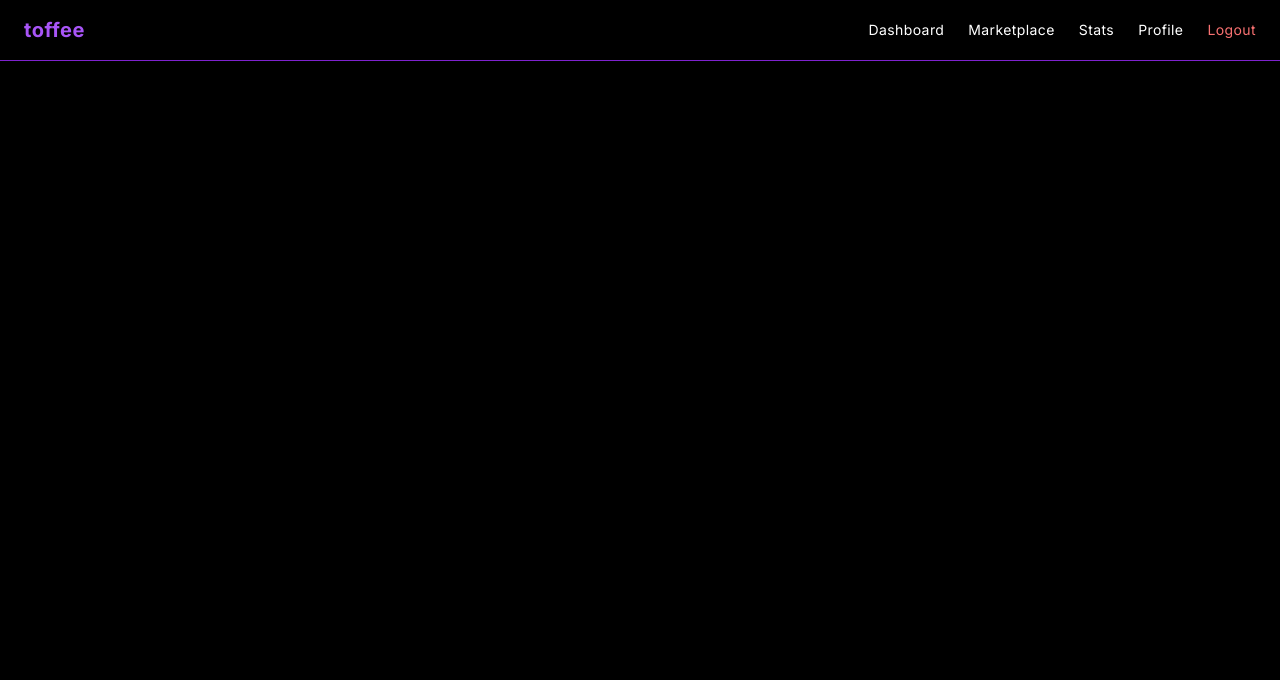
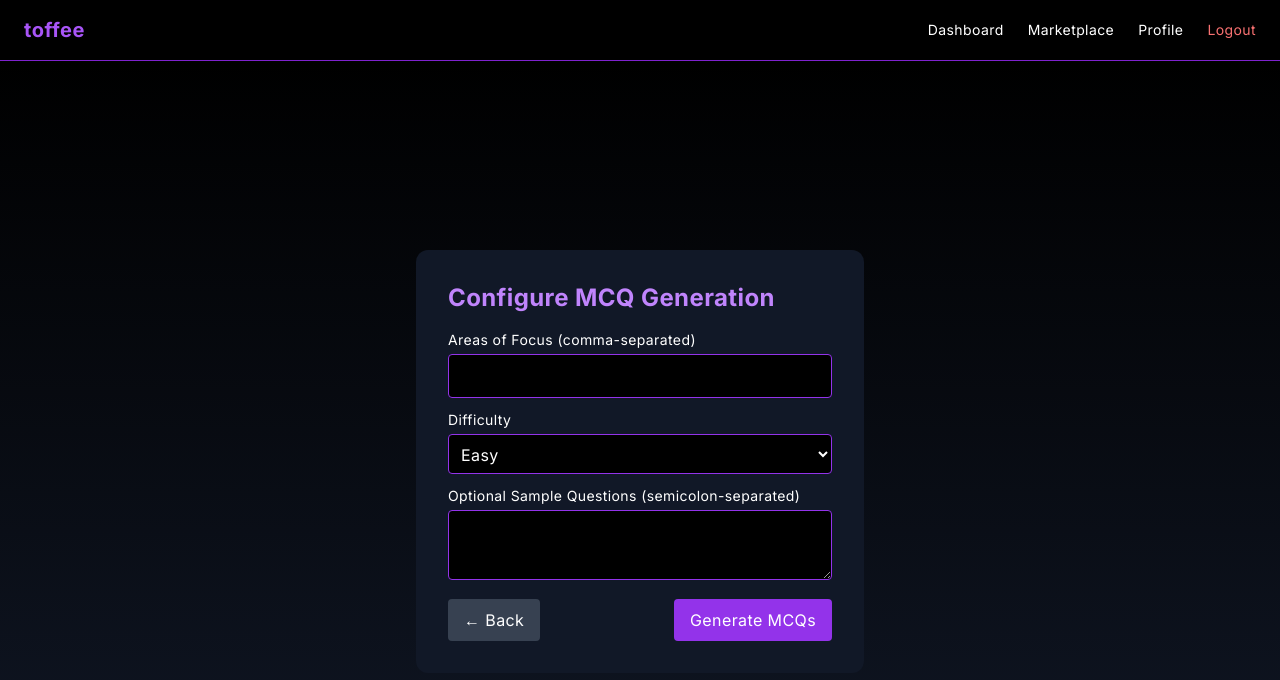
Before and after one commit to toffeedevs/toffee, a React (Create React App) app: page /generate/mcq in a window 1280 px wide. Shown: the top 680 px of the page. Built offline with nearby package versions, Linux system fonts and the light colour scheme; no server answers; sample sign-in values are in the browser's storage.

Commit message:
dynamic mcq

```diff
--- a/src/App.js
+++ b/src/App.js
@@ -1,12 +1,11 @@
-// src/App.js
-import React, {useEffect, useState} from "react";
-import {BrowserRouter as Router, Navigate, Route, Routes,} from "react-router-dom";
+import React, { useEffect, useState } from "react";
+import { BrowserRouter as Router, Navigate, Route, Routes } from "react-router-dom";
 
-import {initializeApp} from "firebase/app";
-import {getAuth, onAuthStateChanged} from "firebase/auth";
-import {getFirestore} from "firebase/firestore";
+import { initializeApp } from "firebase/app";
+import { getAuth, onAuthStateChanged } from "firebase/auth";
+import { getFirestore } from "firebase/firestore";
 
-import {AuthProvider} from "./context/AuthContext";
+import { AuthProvider } from "./context/AuthContext";
 
 import Navbar from "./components/Navbar";
 import Home from "./pages/Home";
@@ -17,11 +16,12 @@ import QuizTaker from "./components/QuizTaker";
 import FlashcardSession from "./components/FlashcardSession";
 import ResultsViewer from "./components/ResultsViewer";
 import Stats from "./components/Stats";
-
-import "./index.css";
 import FeynmanSession from "./components/FeynmanSession";
 import Marketplace from "./pages/Marketplace";
 import Profile from "./pages/Profile";
+import MCQGeneratorPage from "./pages/MCQGeneratorPage";
+
+import "./index.css";
 
 const firebaseConfig = {
   apiKey: "AIzaSyAL1dQyCk6bGrKyOAZStLnab9MBxIeAodI",
@@ -37,12 +37,10 @@ const app = initializeApp(firebaseConfig);
 export const auth = getAuth(app);
 export const db = getFirestore(app);
 
-
 export default function App() {
   const [user, setUser] = useState(null);
   const [checking, setChecking] = useState(true);
 
-    // Listen for auth state
   useEffect(() => {
     const unsubscribe = onAuthStateChanged(auth, (u) => {
       setUser(u);
@@ -58,52 +56,22 @@ export default function App() {
   return (
     <AuthProvider>
       <Router>
-                <Navbar/>
+        <Navbar />
         <Routes>
-                    {/* Public */}
-                    <Route path="/" element={<Home/>}/>
-                    <Route
-                        path="/login"
-                        element={!user ? <Login/> : <Navigate to="/dashboard"/>}
-                    />
-                    <Route
-                        path="/register"
-                        element={!user ? <Register/> : <Navigate to="/dashboard"/>}
-                    />
+          {/* Public routes */}
+          <Route path="/" element={<Home />} />
+          <Route path="/login" element={!user ? <Login /> : <Navigate to="/dashboard" />} />
+          <Route path="/register" element={!user ? <Register /> : <Navigate to="/dashboard" />} />
 
-                    {/* Protected */}
-                    <Route
-                        path="/dashboard"
-                        element={user ? <Dashboard/> : <Navigate to="/login"/>}
-                    />
-                    <Route
-                        path="/quiz/:type"
-                        element={user ? <QuizTaker/> : <Navigate to="/login"/>}
-                    />
-                    <Route
-                        path="/flashcards"
-                        element={user ? <FlashcardSession/> : <Navigate to="/login"/>}
-                    />
-                    <Route
-                        path="/feynman"
-                        element={user ? <FeynmanSession/> : <Navigate to="/login"/>}
-                    />
-                    <Route
-                        path="/results"
-                        element={user ? <ResultsViewer/> : <Navigate to="/login"/>}
-                    />
-                    <Route
-                        path="/stats"
-                        element={user ? <Stats/> : <Navigate to="/login"/>}
-                    />
-                    <Route
-                        path="/marketplace"
-                        element={user ? <Marketplace/> : <Navigate to="/login"/>}
-                    />
-                    <Route
-                        path="/profile"
-                        element={user ? <Profile/> : <Navigate to="/login"/>}
-                    />
+          {/* Protected routes */}
+          <Route path="/dashboard" element={user ? <Dashboard /> : <Navigate to="/login" />} />
+          <Route path="/quiz/:type" element={user ? <QuizTaker /> : <Navigate to="/login" />} />
+          <Route path="/flashcards" element={user ? <FlashcardSession /> : <Navigate to="/login" />} />
+          <Route path="/feynman" element={user ? <FeynmanSession /> : <Navigate to="/login" />} />
+          <Route path="/results" element={user ? <ResultsViewer /> : <Navigate to="/login" />} />
+          <Route path="/marketplace" element={user ? <Marketplace /> : <Navigate to="/login" />} />
+          <Route path="/profile" element={user ? <Profile /> : <Navigate to="/login" />} />
+          <Route path="/generate/mcq" element={user ? <MCQGeneratorPage /> : <Navigate to="/login" />} />
         </Routes>
       </Router>
     </AuthProvider>
--- a/src/components/DocumentCard.js
+++ b/src/components/DocumentCard.js
@@ -1,16 +1,17 @@
-// src/components/DocumentCard.js
 import React from "react";
+import { useNavigate } from "react-router-dom";
 
 export default function DocumentCard({
   doc,
-  onTakeMCQ,
   onTakeTF,
   onTakeFITB,
   onReviewFlashcards,
   onStartFeynman,
   onDeleted,
-  onShare, // 🆕 added
+  onShare,
 }) {
+  const navigate = useNavigate();
+
   return (
     <div className="relative bg-gray-800/60 border border-purple-700 rounded-2xl p-6 flex flex-col shadow-md backdrop-blur-sm">
       <button
@@ -26,7 +27,10 @@ export default function DocumentCard({
       </h3>
 
       <div className="mt-auto flex flex-wrap gap-2">
-        <button onClick={onTakeMCQ} className="px-4 py-2 bg-purple-600 hover:bg-purple-700 text-white rounded-lg transition">
+        <button
+          onClick={() => navigate("/generate/mcq", { state: { docId: doc.id, docText: doc.text } })}
+          className="px-4 py-2 bg-purple-600 hover:bg-purple-700 text-white rounded-lg transition"
+        >
           📝 MCQ
         </button>
         <button onClick={onTakeTF} className="px-4 py-2 bg-purple-600 hover:bg-purple-700 text-white rounded-lg transition">
--- a/src/components/Navbar.js
+++ b/src/components/Navbar.js
@@ -21,7 +21,6 @@ export default function Navbar() {
                     <>
                         <Link to="/dashboard" className="hover:text-purple-300">Dashboard</Link>
                         <Link to="/marketplace" className="hover:text-purple-300">Marketplace</Link>
-                        <Link to="/stats" className="hover:text-purple-300">Stats</Link>
                         <Link to="/profile" className="hover:text-purple-300">Profile</Link>
                         <button onClick={handleLogout} className="text-red-400 hover:text-red-300">Logout</button>
                     </>
--- a/src/components/StreakTracker.js
+++ /dev/null
@@ -1,19 +0,0 @@
-import React from "react";
-
-export default function StreakTracker({ streakData = [] }) {
-  if (!Array.isArray(streakData)) {
-    return <p className="text-red-500 text-sm">Streak data unavailable</p>;
-  }
-
-  return (
-    <div className="flex flex-wrap gap-2 mt-4">
-      {streakData.map((day, idx) => (
-        <div
-          key={idx}
-          className={`w-4 h-4 rounded ${day?.completed ? "bg-green-400" : "bg-zinc-600"}`}
-          title={day?.date || "Unknown"}
-        />
-      ))}
-    </div>
-  );
-}
--- a/src/pages/Home.js
+++ b/src/pages/Home.js
@@ -3,7 +3,6 @@ import { Link } from "react-router-dom";
 import logo from "../assets/toffee-logo.png";
 import { useAuth } from "../context/AuthContext";
 import { getUserStatsThisWeek } from "../services/firestoreService";
-import StreakTracker from "../components/StreakTracker";
 
 export default function Home() {
   const { currentUser } = useAuth();
@@ -63,8 +62,6 @@ export default function Home() {
           </ul>
 
           {/* Streak tracker */}
-          <StreakTracker streakData={weeklyStats.streak} />
-
           {/* Weekly activity circles */}
           <div className="mt-6">
             <h3 className="text-lg font-semibold text-purple-300 mb-2">🔥 Weekly Activity</h3>
--- /dev/null
+++ b/src/pages/MCQGeneratorPage.js
@@ -0,0 +1,87 @@
+import React, { useState } from "react";
+import { useLocation, useNavigate } from "react-router-dom";
+import axios from "axios";
+
+export default function MCQGeneratorPage() {
+  const { state } = useLocation(); // { docId, docText }
+  const navigate = useNavigate();
+  const [focusAreas, setFocusAreas] = useState("");
+  const [difficulty, setDifficulty] = useState("Easy");
+  const [sampleQuestions, setSampleQuestions] = useState("");
+  const [loading, setLoading] = useState(false);
+
+  const handleGenerate = async () => {
+    setLoading(true);
+    try {
+      const res = await axios.post("https://nougat-omega.vercel.app/nougat/mcqtext", {
+        source_document: state.docText,
+        focus_areas: focusAreas.split(",").map(s => s.trim()),
+        sample_questions: sampleQuestions ? sampleQuestions.split(";").map(s => s.trim()) : [],
+        difficulty
+      });
+
+      navigate("/quiz/mcq", {
+        state: {
+          type: "mcq",
+          questions: res.data.questions
+        }
+      });
+    } catch (err) {
+      alert("Failed to generate MCQs.");
+      console.error(err);
+    } finally {
+      setLoading(false);
+    }
+  };
+
+  return (
+    <div className="min-h-screen bg-gradient-to-b from-black to-gray-900 text-white flex items-center justify-center px-4">
+      <div className="bg-gray-900 p-8 rounded-xl w-full max-w-md">
+        <h1 className="text-2xl font-bold text-purple-400 mb-4">Configure MCQ Generation</h1>
+        <div className="mb-3">
+          <label className="block text-sm mb-1">Areas of Focus (comma-separated)</label>
+          <input
+            type="text"
+            value={focusAreas}
+            onChange={(e) => setFocusAreas(e.target.value)}
+            className="w-full p-2 bg-black border border-purple-600 rounded"
+          />
+        </div>
+        <div className="mb-3">
+          <label className="block text-sm mb-1">Difficulty</label>
+          <select
+            value={difficulty}
+            onChange={(e) => setDifficulty(e.target.value)}
+            className="w-full p-2 bg-black border border-purple-600 rounded"
+          >
+            <option value="Easy">Easy</option>
+            <option value="Hard">Hard</option>
+          </select>
+        </div>
+        <div className="mb-3">
+          <label className="block text-sm mb-1">Optional Sample Questions (semicolon-separated)</label>
+          <textarea
+            value={sampleQuestions}
+            onChange={(e) => setSampleQuestions(e.target.value)}
+            className="w-full p-2 bg-black border border-purple-600 rounded"
+          />
+        </div>
+        <div className="flex justify-between gap-3">
+          <button
+            onClick={() => navigate(-1)}
+            className="px-4 py-2 bg-gray-700 rounded"
+          >
+            ← Back
+          </button>
+          <button
+            onClick={handleGenerate}
+            disabled={loading}
+            className="px-4 py-2 bg-purple-600 hover:bg-purple-700 rounded"
+          >
+            {loading ? "Generating..." : "Generate MCQs"}
+          </button>
+        </div>
+      </div>
+    </div>
+  );
+}
--- a/src/services/firestoreService.js
+++ b/src/services/firestoreService.js
@@ -14,6 +14,7 @@ import {
     setDoc,
     updateDoc,
     where,
+    increment
 } from "firebase/firestore";
 
 const firebaseConfig = {
@@ -318,3 +319,13 @@ export async function updateUserProfile(userId, profileData) {
     const ref = doc(db, "users", userId, "profile", "info");
     await setDoc(ref, {...profileData, updatedAt: new Date()}, {merge: true});
 }
+
+
+export async function incrementQuizCount(userId, type, correct, total) {
+  const ref = doc(db, "users", userId, "profile", "info");
+  await setDoc(ref, {
+    [`${type}_quizzes_taken`]: increment(1),
+    [`${type}_correct`]: increment(correct),
+    [`${type}_total`]: increment(total)
+  }, { merge: true });
+}
```
Also changed, not shown: src/components/QuizTaker.js (+16 -11 lines), src/components/WeeklyProgressBox.js (deleted, +0 -33 lines), src/pages/Profile.js (+0 -17 lines). Lines whose indentation alone changed are shown as unchanged.
